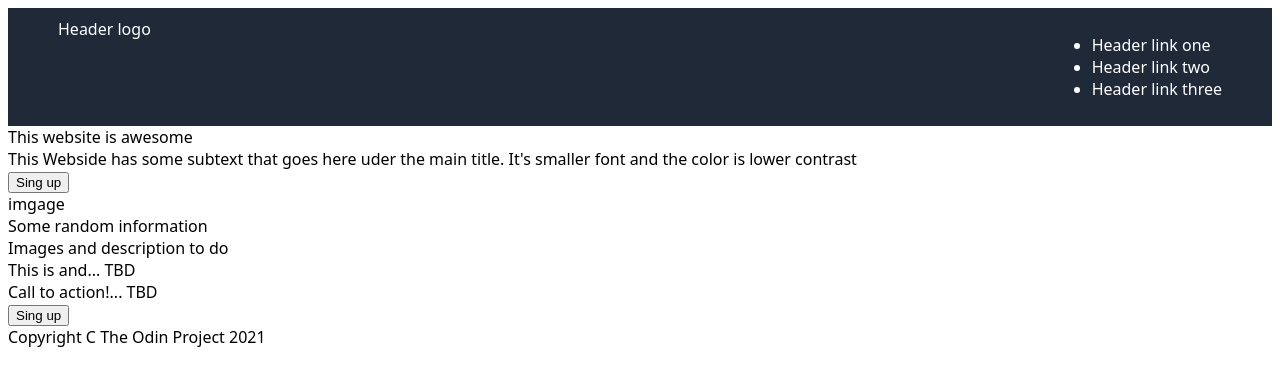
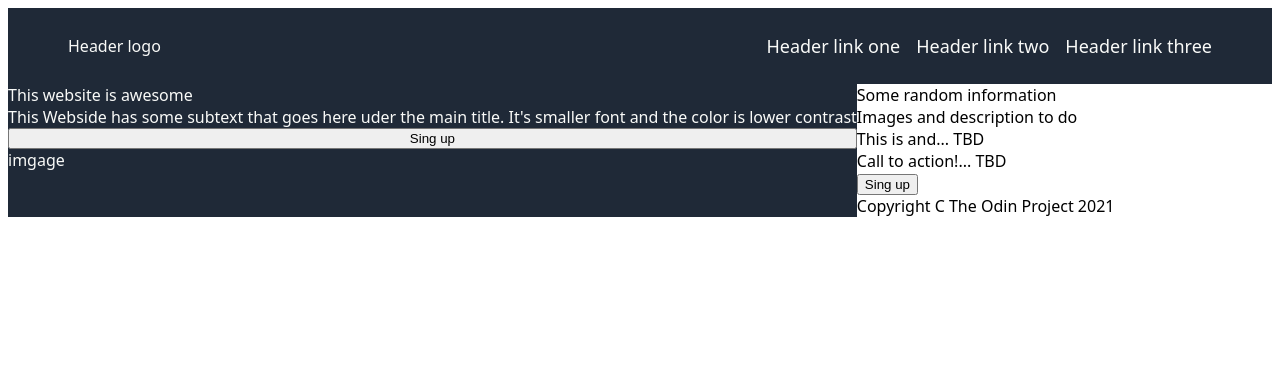
Before and after one commit to Kurczakus/Landing-Page-Odin, a plain HTML site: page index.html in a window 1280 px wide. Drawn offline with Linux system fonts and the light colour scheme.

Commit message:
Fixing index.html structure to support flex

```diff
--- a/style.css
+++ b/style.css
@@ -8,7 +8,36 @@ body {
     background-color:#1F2937;
     display:flex;
     justify-content: space-between;
-    padding:10px 50px;
-    color: white
+    align-items: center;
+    padding: 10px 60px;
+    color: #F9FAF8;
 
 }
+
+.logo {
+    font-size:24px;
+    font-weight: bold;
+}
+
+ul {
+    display:flex;
+    gap: 16px;
+}
+
+li {
+    list-style-type: none;
+    font-size: 18px;
+
+}
+
+.Lead-container {
+    display:flex;
+}
+
+.Lead {
+    background-color:#1F2937;
+    color: #F9FAF8;
+    display:flex;
+    flex-direction:column;
+
+}
```
